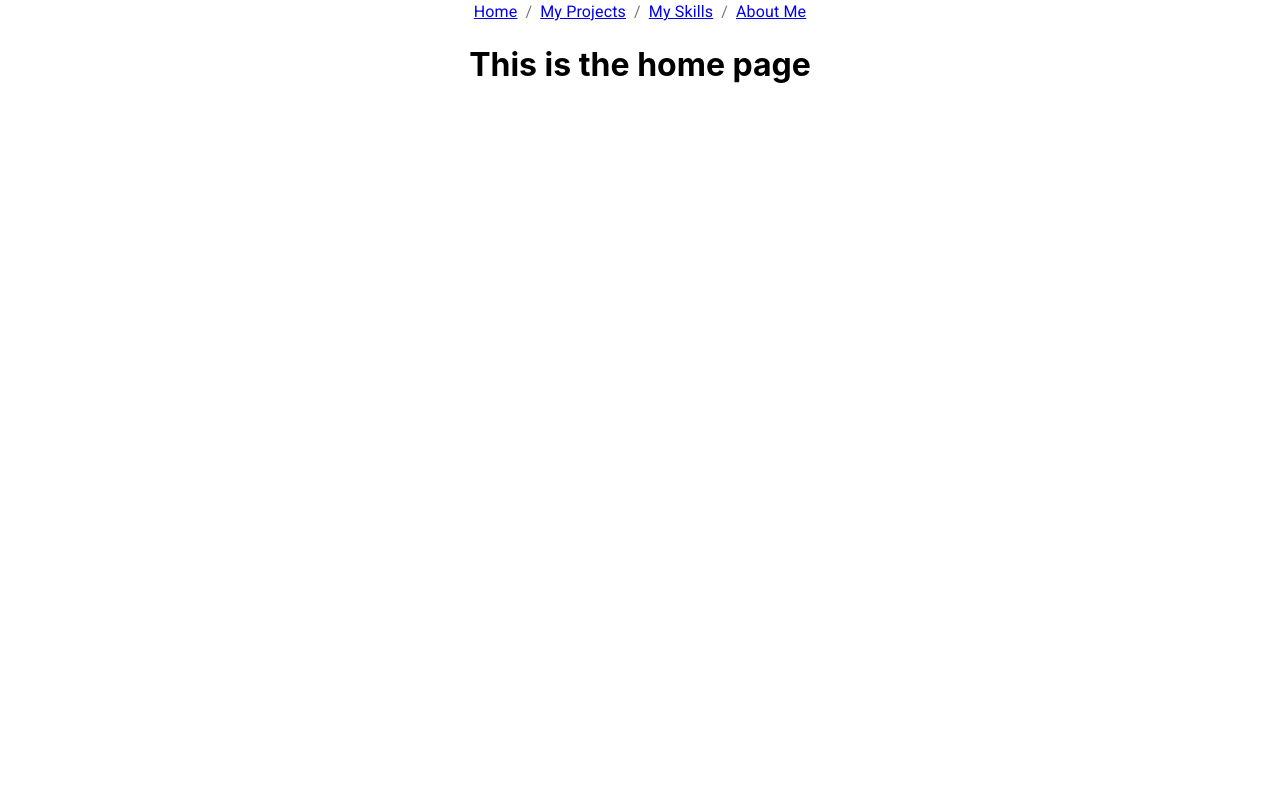
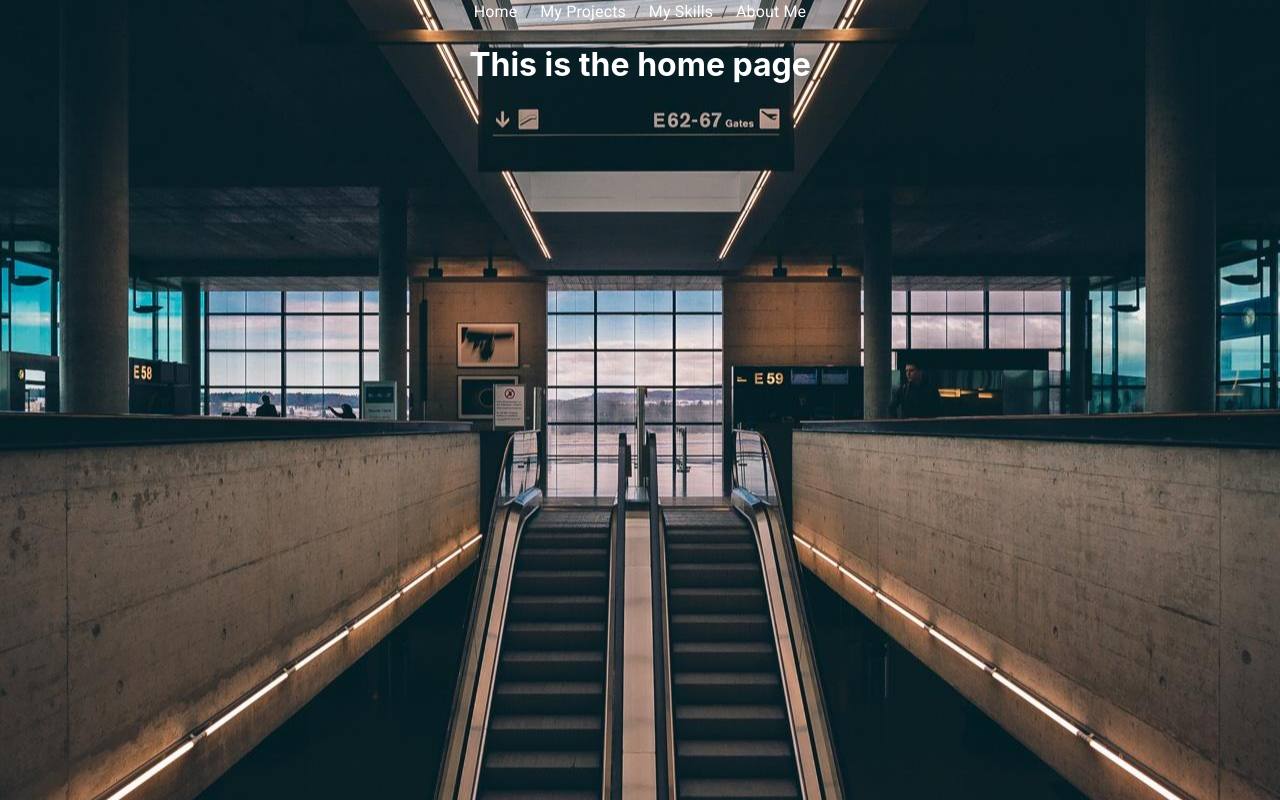
Before and after one commit to jonathan-portillo/portfolio, a React (Create React App) app: page / in a window 1280 px wide. Built offline with nearby package versions, Linux system fonts and the light colour scheme.

Commit message:
added background image

```diff
--- a/src/App.css
+++ b/src/App.css
@@ -1,3 +1,16 @@
+body {
+  background-image: url("./Assets/background.jpg");
+  background-repeat: no-repeat;
+  background-attachment: fixed;
+  background-position: center;
+  color: #ffffff;
+}
+
+a {
+  color: #ffffff;
+  text-decoration: none;
+}
+
 .App {
   text-align: center;
 }
--- a/src/index.css
+++ b/src/index.css
@@ -1,13 +1,18 @@
 body {
   margin: 0;
-  font-family: -apple-system, BlinkMacSystemFont, 'Segoe UI', 'Roboto', 'Oxygen',
-    'Ubuntu', 'Cantarell', 'Fira Sans', 'Droid Sans', 'Helvetica Neue',
+  font-family: -apple-system, BlinkMacSystemFont, "Segoe UI", "Roboto", "Oxygen",
+    "Ubuntu", "Cantarell", "Fira Sans", "Droid Sans", "Helvetica Neue",
     sans-serif;
   -webkit-font-smoothing: antialiased;
   -moz-osx-font-smoothing: grayscale;
+  background-image: "../Assets/background.jpg";
 }
 
 code {
-  font-family: source-code-pro, Menlo, Monaco, Consolas, 'Courier New',
+  font-family: source-code-pro, Menlo, Monaco, Consolas, "Courier New",
     monospace;
 }
+
+* {
+  background-image: "../Assets/background.jpg";
+}
```
Also changed, not shown: src/Assets/background.jpg (added).
